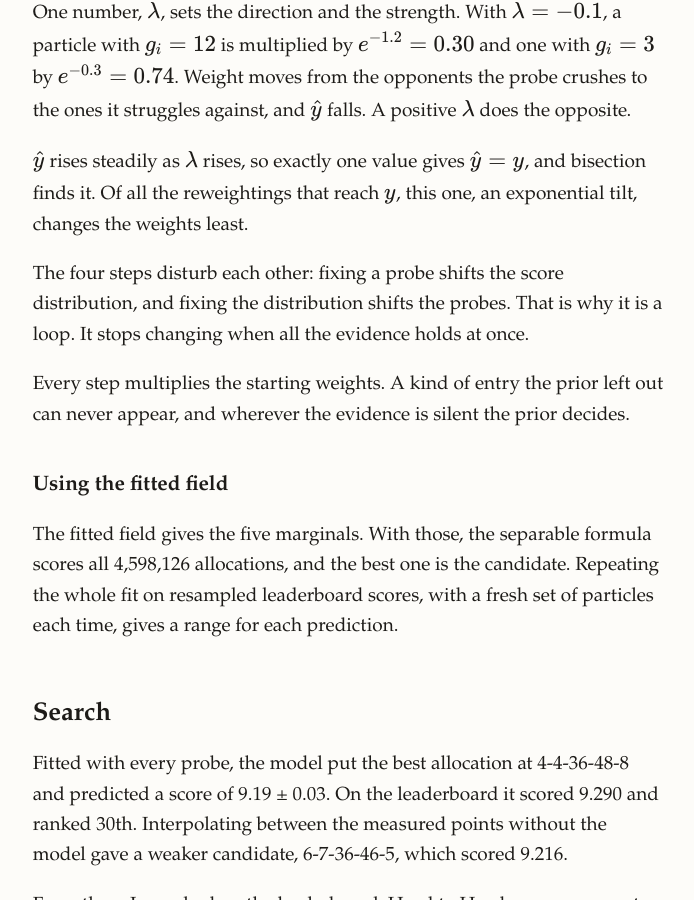
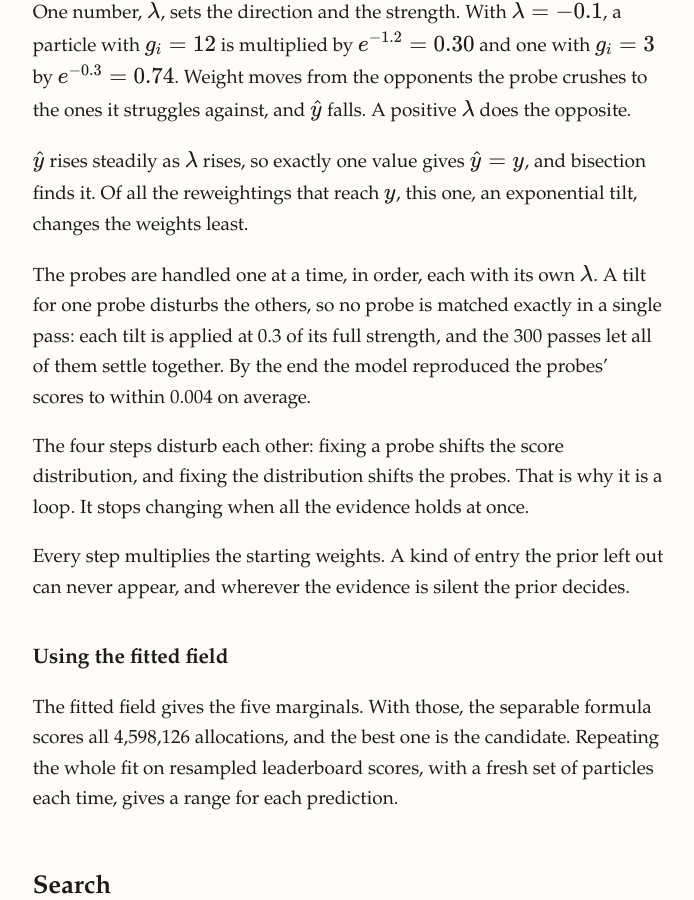
Before and after one commit to kinshu0/kinshu0.github.io, a Jekyll site: the page built from _posts/2026-11-22-castle-challenge.markdown, in a window 1280 px wide and 900 px high, scrolled down 9522 px. Shown: the whole window, without its empty margins (292-986 px from the left). Built offline with Jekyll 4.4.1, drawn with Linux system fonts in a browser that asks for light colours.

Commit message:
Castle post: say the probes are fitted one at a time and settle over the passes
Co-Authored-By: Claude Fable 5.2 <noreply@anthropic.com>

```diff
--- a/_posts/2026-11-22-castle-challenge.markdown
+++ b/_posts/2026-11-22-castle-challenge.markdown
@@ -243,6 +243,8 @@ One number, $$\lambda$$, sets the direction and the strength. With $$\lambda = -
 
 $$\hat{y}$$ rises steadily as $$\lambda$$ rises, so exactly one value gives $$\hat{y} = y$$, and bisection finds it. Of all the reweightings that reach $$y$$, this one, an exponential tilt, changes the weights least.
 
+The probes are handled one at a time, in order, each with its own $$\lambda$$. A tilt for one probe disturbs the others, so no probe is matched exactly in a single pass: each tilt is applied at 0.3 of its full strength, and the 300 passes let all of them settle together. By the end the model reproduced the probes' scores to within 0.004 on average.
+
 The four steps disturb each other: fixing a probe shifts the score distribution, and fixing the distribution shifts the probes. That is why it is a loop. It stops changing when all the evidence holds at once.
 
 Every step multiplies the starting weights. A kind of entry the prior left out can never appear, and wherever the evidence is silent the prior decides.
```
